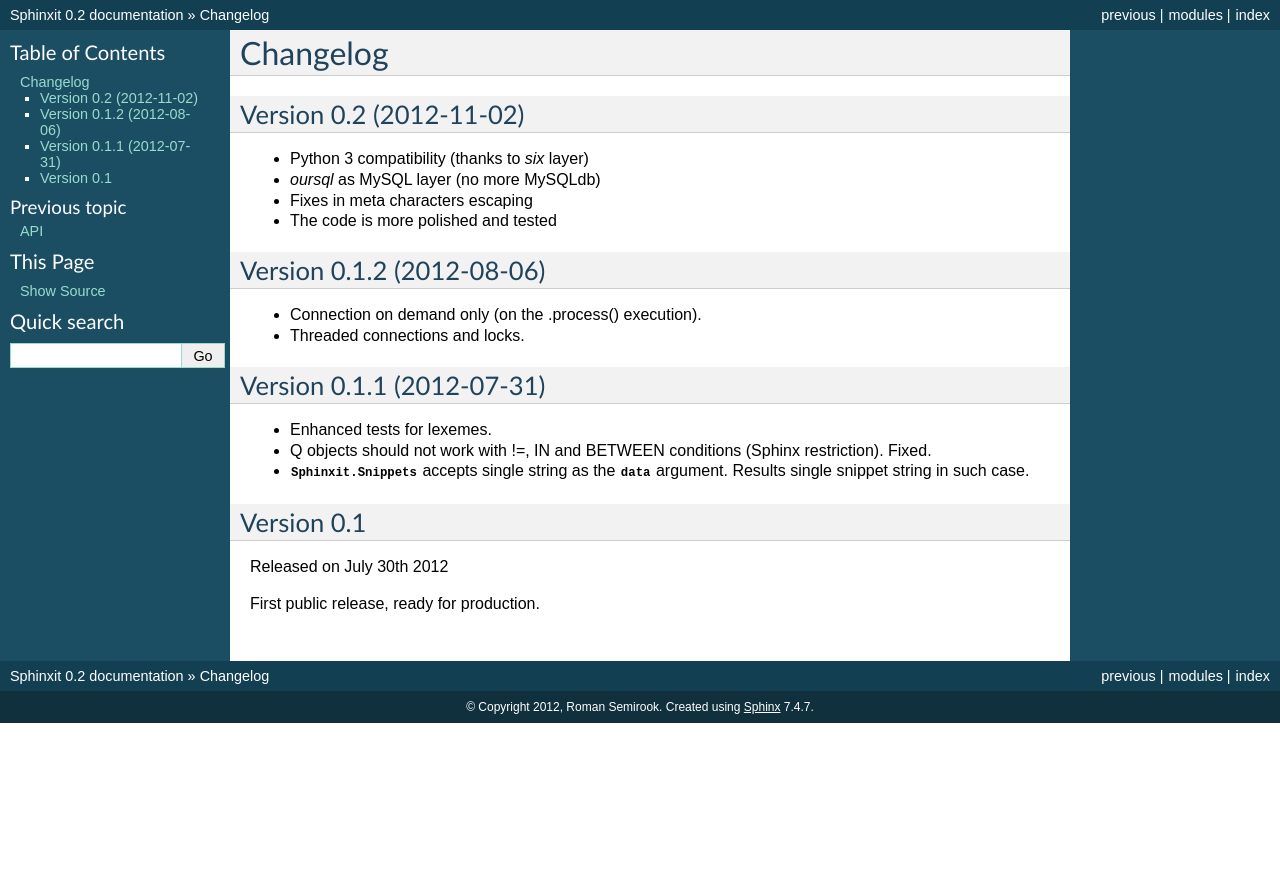
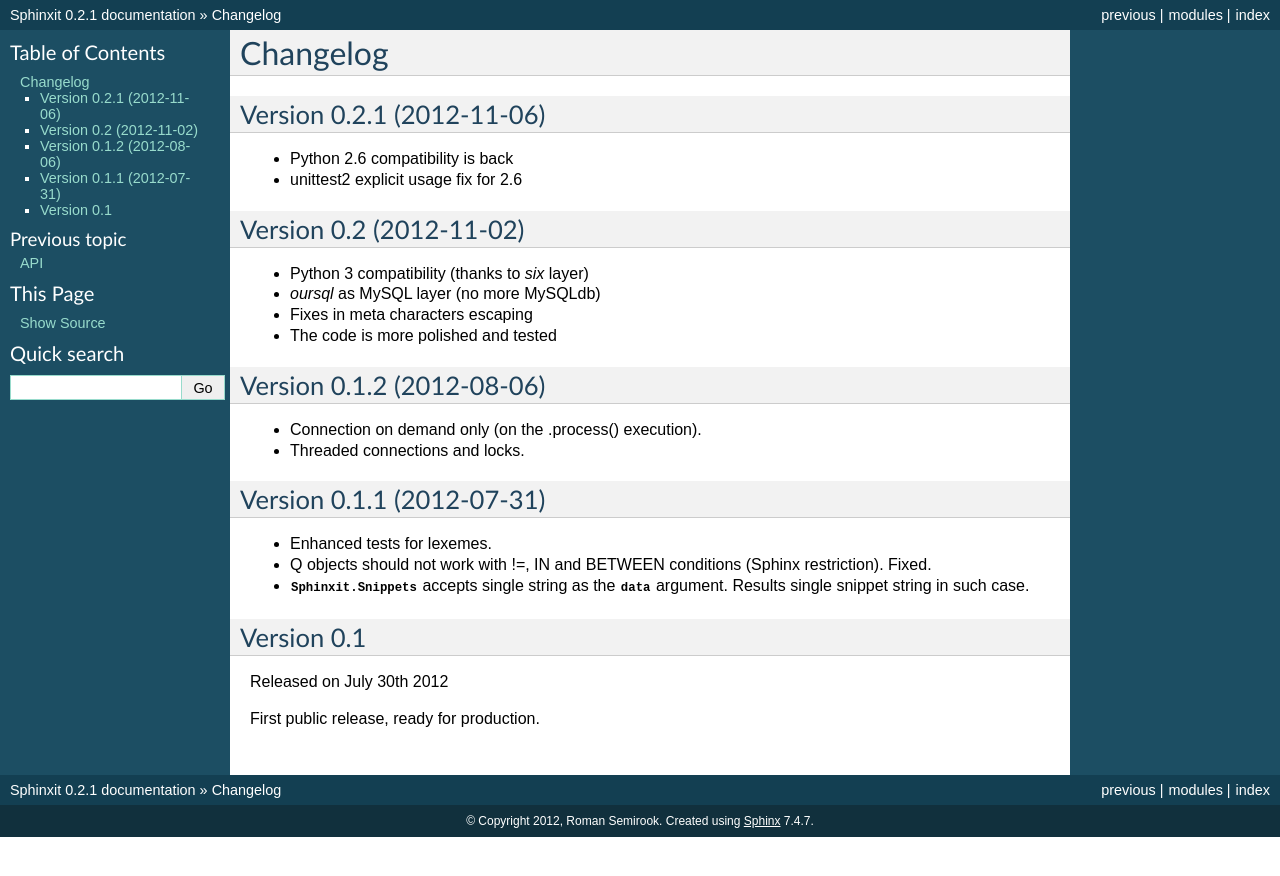
Before and after one commit to semirook/sphinxit, a Sphinx documentation site: the page built from docs/changelog.rst, in a window 1280 px wide. Shown: the top 876 px of the page. Built offline with Sphinx 7.4.7, drawn with Linux system fonts in a browser that asks for light colours.

Commit message:
Python 2.6 notes, update for pypi

```diff
--- a/docs/changelog.rst
+++ b/docs/changelog.rst
@@ -2,6 +2,12 @@
 
 Changelog
 =========
+
+Version 0.2.1 (2012-11-06)
+--------------------------
+
+* Python 2.6 compatibility is back
+* unittest2 explicit usage fix for 2.6
 
 Version 0.2 (2012-11-02)
 --------------------------
--- a/docs/conf.py
+++ b/docs/conf.py
@@ -52,7 +52,7 @@ copyright = u'2012, Roman Semirook'
 # The short X.Y version.
 version = '0.2'
 # The full version, including alpha/beta/rc tags.
-release = '0.2'
+release = '0.2.1'
 
 # The language for content autogenerated by Sphinx. Refer to documentation
 # for a list of supported languages.
--- a/setup.py
+++ b/setup.py
@@ -8,7 +8,7 @@ read = lambda filepath: codecs.open(filepath, 'r', 'utf-8').read()
 
 setup(
     name='sphinxit',
-    version='0.2',
+    version='0.2.1',
     author='Roman Semirook',
     author_email='semirook@gmail.com',
     packages=find_packages(),
```
